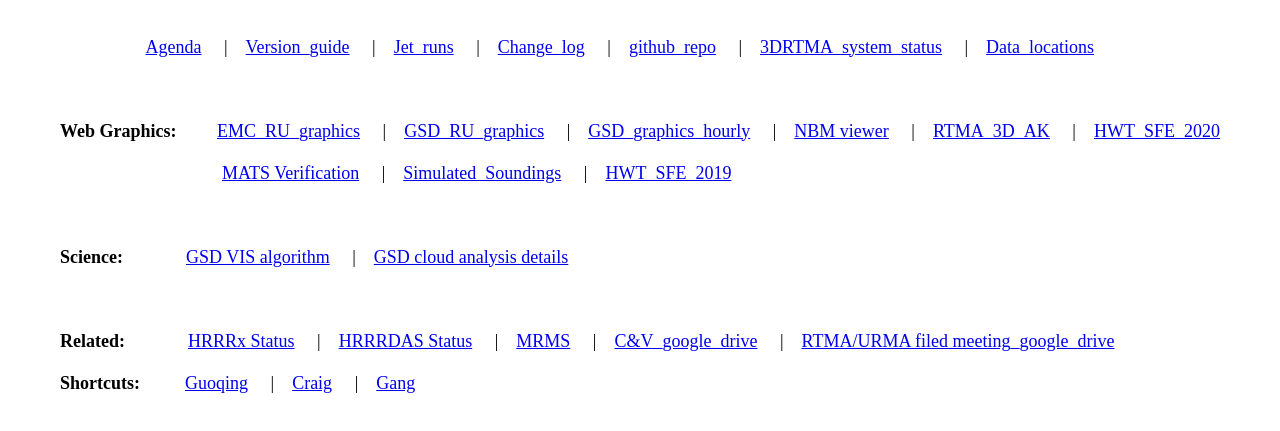
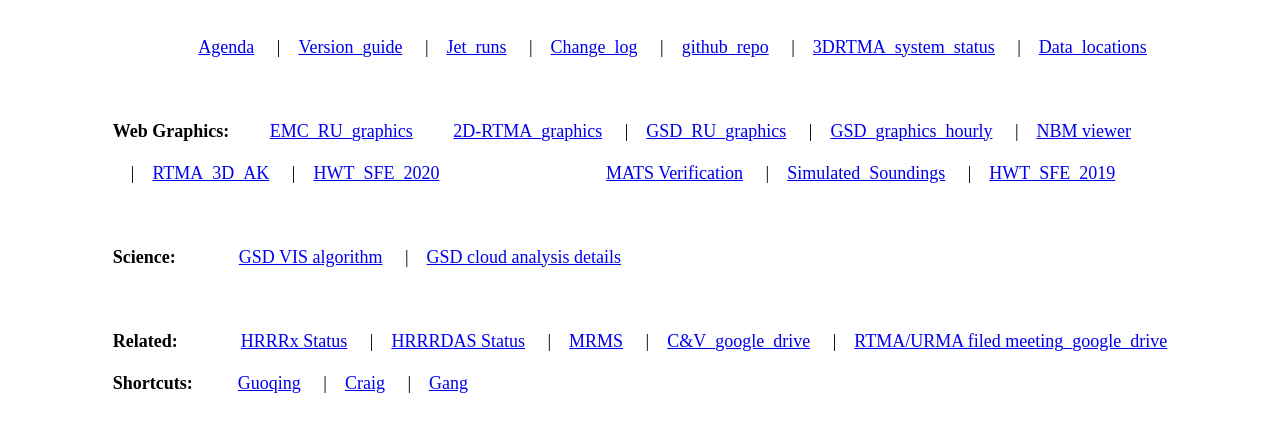
Before and after one commit to guoqing-noaa/links, a plain HTML site: page rtma.html in a window 1280 px wide. Shown: the part 105-536 px from the top of the page. Drawn offline with Linux system fonts and the light colour scheme.

Commit message:
Update rtma.html

```diff
--- a/rtma.html
+++ b/rtma.html
@@ -21,12 +21,13 @@
 <br><br>
 <br><br><strong>Web Graphics:</strong>
 &emsp;&emsp;<a href="https://www.emc.ncep.noaa.gov/mmb/rtma/rtma3d_bec" target="_blank" rel="noopener">EMC_RU_graphics</a>
+&emsp;&emsp;<a href="https://www.emc.ncep.noaa.gov/mmb/rtma/prod/rtma2p5_ru" target="_blank" rel="noopener">2D-RTMA_graphics</a>
 &emsp;|&emsp;<a href="https://rapidrefresh.noaa.gov/hrrr/HRRRsubh/Welcome.cgi?dsKey=rtma_3drugsl_subh_jet" target="_blank" rel="noopener">GSD_RU_graphics</a>
 &emsp;|&emsp;<a href="https://rapidrefresh.noaa.gov/hrrr/HRRRrtma/Welcome.cgi" target="_blank" rel="noopener">GSD_graphics_hourly</a>
 &emsp;|&emsp;<a href="https://veritas.nws.noaa.gov/blend" target="_blank" rel="noopener">NBM viewer</a>
+<br><br>
 &emsp;|&emsp;<a href="https://rapidrefresh.noaa.gov/hrrr/ALASKA/Welcome.cgi?dsKey=rtma_3d_ak_jet" target="_blank" rel="noopener">RTMA_3D_AK</a>
 &emsp;|&emsp;<a href="https://hwt.nssl.noaa.gov/sfe_viewer/2020/model_comparisons/?dataset=ana_mesoscale" target="_blank" rel="noopener">HWT_SFE_2020</a>
-<br><br>
 &emsp;&emsp;&emsp;&emsp;&emsp;&emsp;&emsp;&emsp;&emsp;<a href="https://www.esrl.noaa.gov/gsd/mats/" target="_blank" rel="noopener">MATS Verification</a>
 &emsp;|&emsp;<a href="https://rapidrefresh.noaa.gov/soundings/Welcome.cgi?dsKey=rtma_3d_jet&domain=skewt" target="_blank" rel="noopener">Simulated_Soundings</a>
 &emsp;|&emsp;<a href="https://hwt.nssl.noaa.gov/sfe_viewer/2019/model_comparisons/" target="_blank" rel="noopener">HWT_SFE_2019</a>
```
